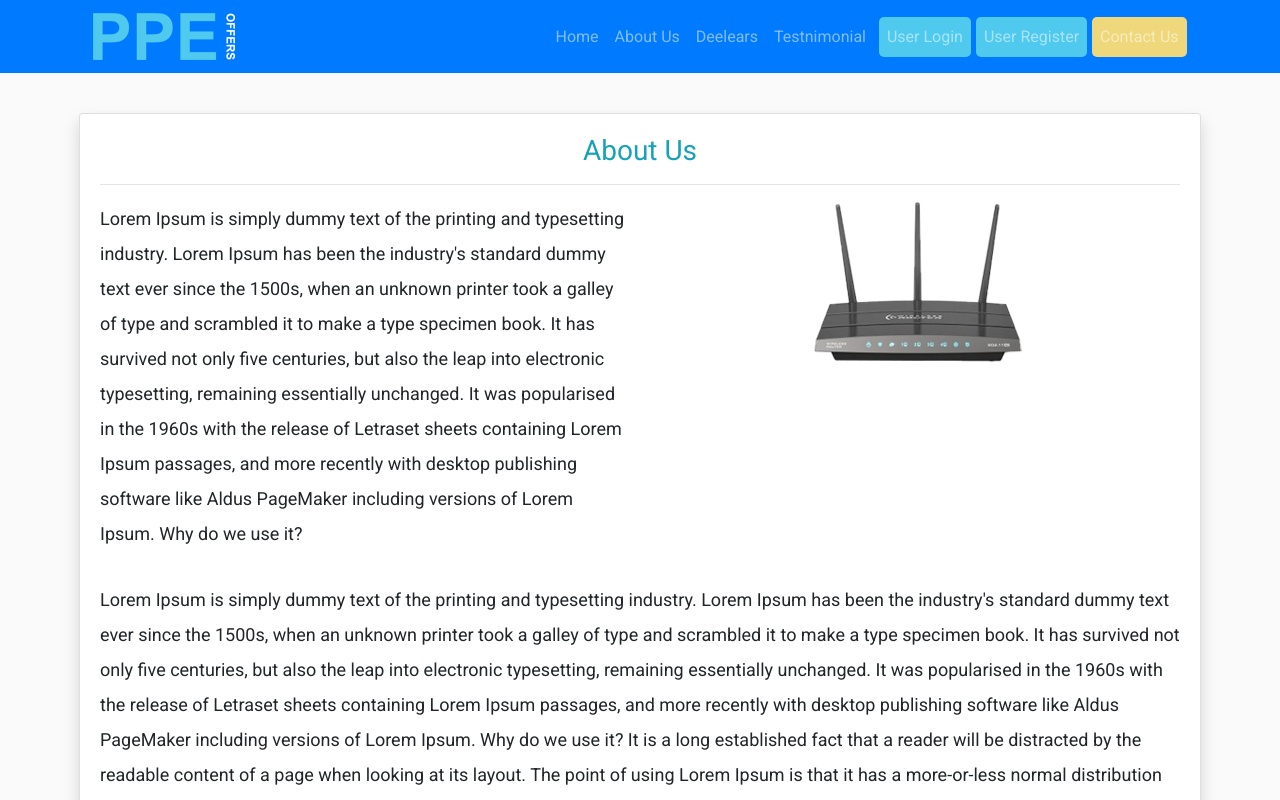
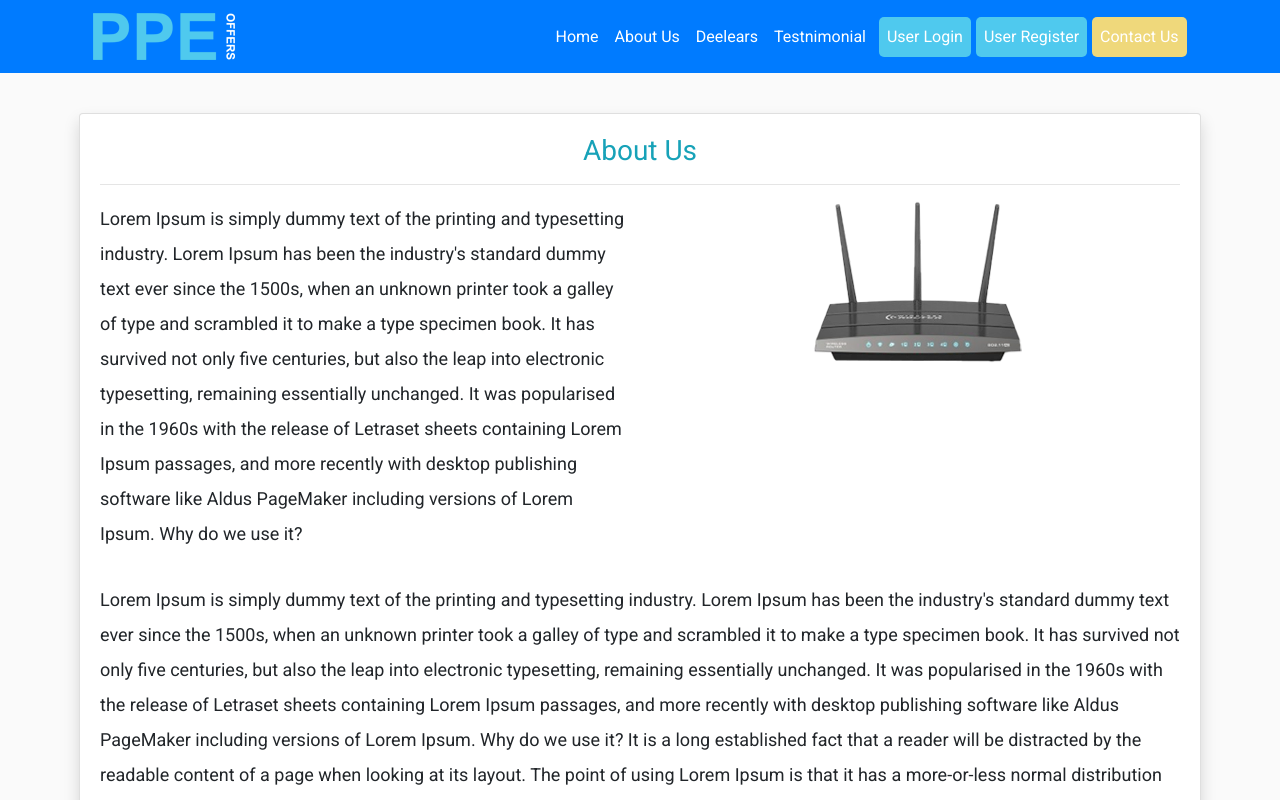
Before and after one commit to vishnusinghchauhan/ppe, a React (Create React App) app in the folder client/: page /about in a window 1280 px wide. Shown: the top 800 px of the page. Built offline with nearby package versions, Linux system fonts and the light colour scheme; no server answers.

Commit message:
css issue css

```diff
--- a/client/src/App.css
+++ b/client/src/App.css
@@ -213,9 +213,12 @@ color: #fff;
   display: block;
   position: absolute;
 }
+.navbar-dark .navbar-nav .nav-link{
+  color: #fff !important;
+}
 
 .navbar-dark .navbar-nav .nav-link:hover, .navbar-dark .navbar-nav .nav-link:focus{
-      color: #fff !important;
+      color: #ffc107  !important;
 }
 
 .contact-menu{
```
